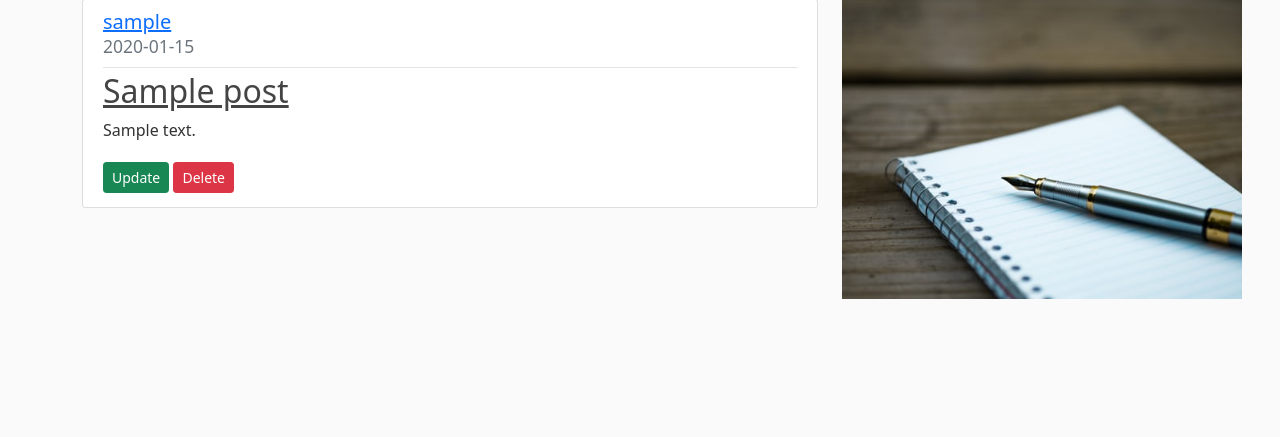
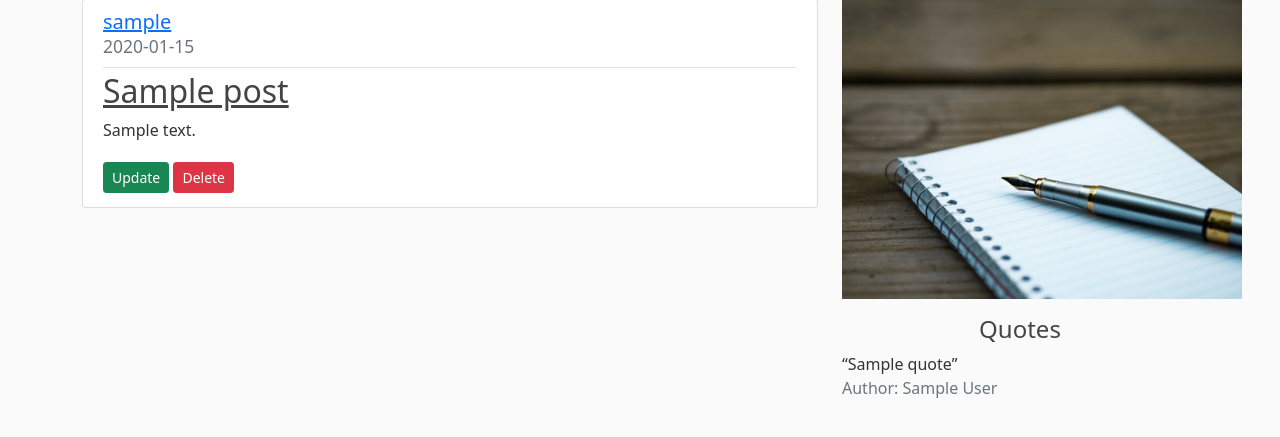
Before and after one commit to GeorgeM101/Blog, a Flask app: page / in a window 1280 px wide. Shown: the part 81-518 px from the top of the page. Run offline with Flask 2, Linux system fonts and the light colour scheme; tables that the repository leaves empty hold one stand-in row (values such as "Sample post"); a database or web service that is not in the repository returns one stand-in record (values such as "Sample title"); data that the repository does not hold is empty.

Commit message:
added random api genertator

```diff
--- a/app/templates/account.html
+++ b/app/templates/account.html
@@ -11,7 +11,7 @@
         <form method="POST" action="" enctype="multipart/form-data">
             {{ form.hidden_tag() }}
             <fieldset class="form-group">
-                <legend class="border-bottom mb-4">Account Info</legend>
+                <legend class="border-bottom mb-4">Profile Info</legend>
                 <div class="form-group">
                     {{ form.username.label(class="form-control-label") }}
 
--- a/app/templates/index.html
+++ b/app/templates/index.html
@@ -73,6 +73,11 @@
           </div>
           <div class="col-md-4" >
             <img src='{{url_for('static', filename='prof/blog.jpeg')}}' width="400px">
+            <div class="quotes mt-3"width="400px">
+              <h4 class="text-center">Quotes</h4>
+              <q>{{ quote.quote}}</q><br>
+              <p class="text-secondary text-bold">Author: {{ quote.author }}</p>
+          </div>
           </div>
       </div>
     </main>
--- a/app/views.py
+++ b/app/views.py
@@ -5,6 +5,7 @@ from app import app, db
 from .models import Users, Post
 from flask_login import login_user, current_user, logout_user, login_required
 from werkzeug.security import check_password_hash,generate_password_hash
+import requests
 
 
 
@@ -15,7 +16,9 @@ app.config['SECRET_KEY'] = '5791628bb0b13ce0c676dfde280ba245'
 @app.route("/home")
 def home():
     posts = Post.query.all()
-    return render_template('home.html', posts=posts)
+    BASE_URL = 'http://quotes.stormconsultancy.co.uk/random.json'
+    data = requests.get(BASE_URL).json()
+    return render_template('home.html', posts=posts, quote=data)
 
 
 @app.route("/register", methods=['GET', 'POST'])
@@ -54,6 +57,7 @@ def login():
 @app.route("/logout")
 def logout():
     logout_user()
+
     return redirect(url_for('home'))
 
 
@@ -86,6 +90,7 @@ def new_post():
         db.session.commit()
         flash("Your post has been created!", 'success')
         return redirect(url_for('home'))
+
     return render_template('new_post.html', title='Create a blog',form=form, legend='New Blog')
 
 
```
